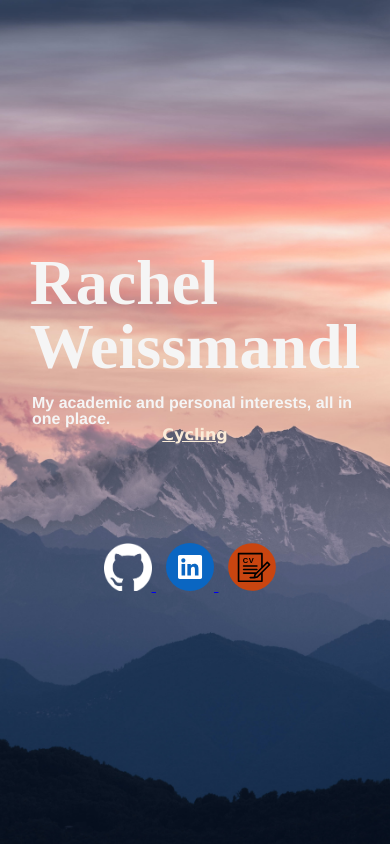
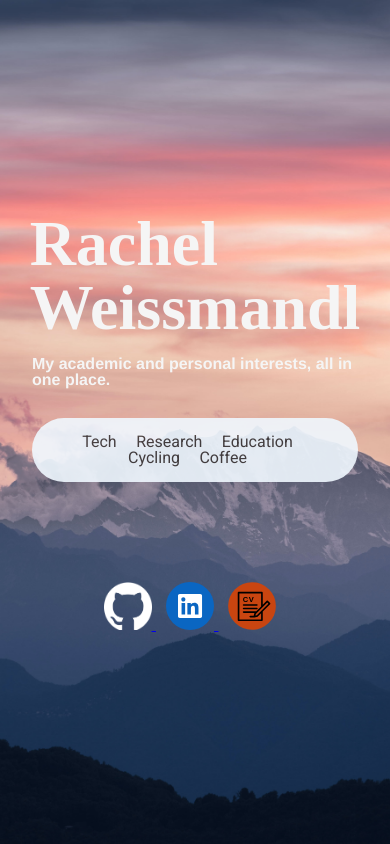
Before and after one commit to RWeissmandl/personalwebsite, a PHP site: page / in a window 390 px wide. Run offline with PHP 8.4, Linux system fonts and the light colour scheme.

Commit message:
landing page complete WITH bug: not sizing for mobiles

```diff
--- a/index.html
+++ b/index.html
@@ -6,14 +6,39 @@
     <link rel="stylesheet" href="reset.css">
     <link rel="stylesheet" href="style.css">
     <meta name="viewport" content="width=device-wideth, inital-scale=1">
+    <link rel="preconnect" href="https://fonts.googleapis.com">
+    <link rel="preconnect" href="https://fonts.gstatic.com" crossorigin>
+    <link href="https://fonts.googleapis.com/css2?family=Roboto&display=swap" rel="stylesheet">
 </head>
 
 <body>
         <header class="landingheader">
             <span id="name">Rachel Weissmandl</span>
             <br>My academic and personal interests, all in one place. <br>
-            <a href="cycling.html" class="headerlinks">Cycling</a>
-        <section>
+
+            <nav>
+            <ul class="webpages">
+                <li>
+                    <a href="#" class="website_pages" target="_blank">Tech</a>
+                </li>
+               <li>
+                    <a href="#" class="website_pages" target="_blank">Research</a>
+               </li>
+               <li>
+                    <a href="#" class="website_pages" target="_blank">Education</a>
+               </li>
+               <li>
+                    <a href="cycling.html" class="website_pages" target="_blank">Cycling</a>
+                </li>
+                <li>
+                    <a href="#" class="website_pages" target="_blank">Coffee</a>
+               </li>
+            </ul>
+            </nav>
+
+
+
+            <section>
             <ul class="contactinfo">
                 <li>
                     <a href="https://github.com/RWeissmandl" target="_blank">
--- a/style.css
+++ b/style.css
@@ -18,11 +18,30 @@ body {
     font-family: serif;
     font-size: 4em;
 }
-.headerlinks {
-    font-family: Verdana, Geneva, Tahoma, sans-serif;
-    color:antiquewhite;
+
+.webpages {
+    margin-top: 30px;
+    padding: 1rem 2rem;
+    text-align: center;
+    background-color: aliceblue;
+    opacity: 90%;
+    border-radius: 1000px;
+}
+
+.webpages li {
+    display: inline;
+    margin-right: 15px;
+
+}
+
+.website_pages {
+    font-family: Roboto, sans-serif, arial;
+    font-size: 16px;
+    font-weight: 300;
+    color: rgb(63, 57, 57);
     border-radius: 5px;
     border-width: 1cm;
+    text-decoration: none;
 }
 .contactinfo {
     margin-top: 100px;
@@ -31,15 +50,7 @@ body {
     display: inline;
     margin-right: 10px;
 }
-
 .contactinfo img {
     width: 48px;
     height: 48px;
 }
-
-#CVlogo {
-    background-color: white;
-    border-radius: 100px;
-    padding: 10px;
-
-}
```
